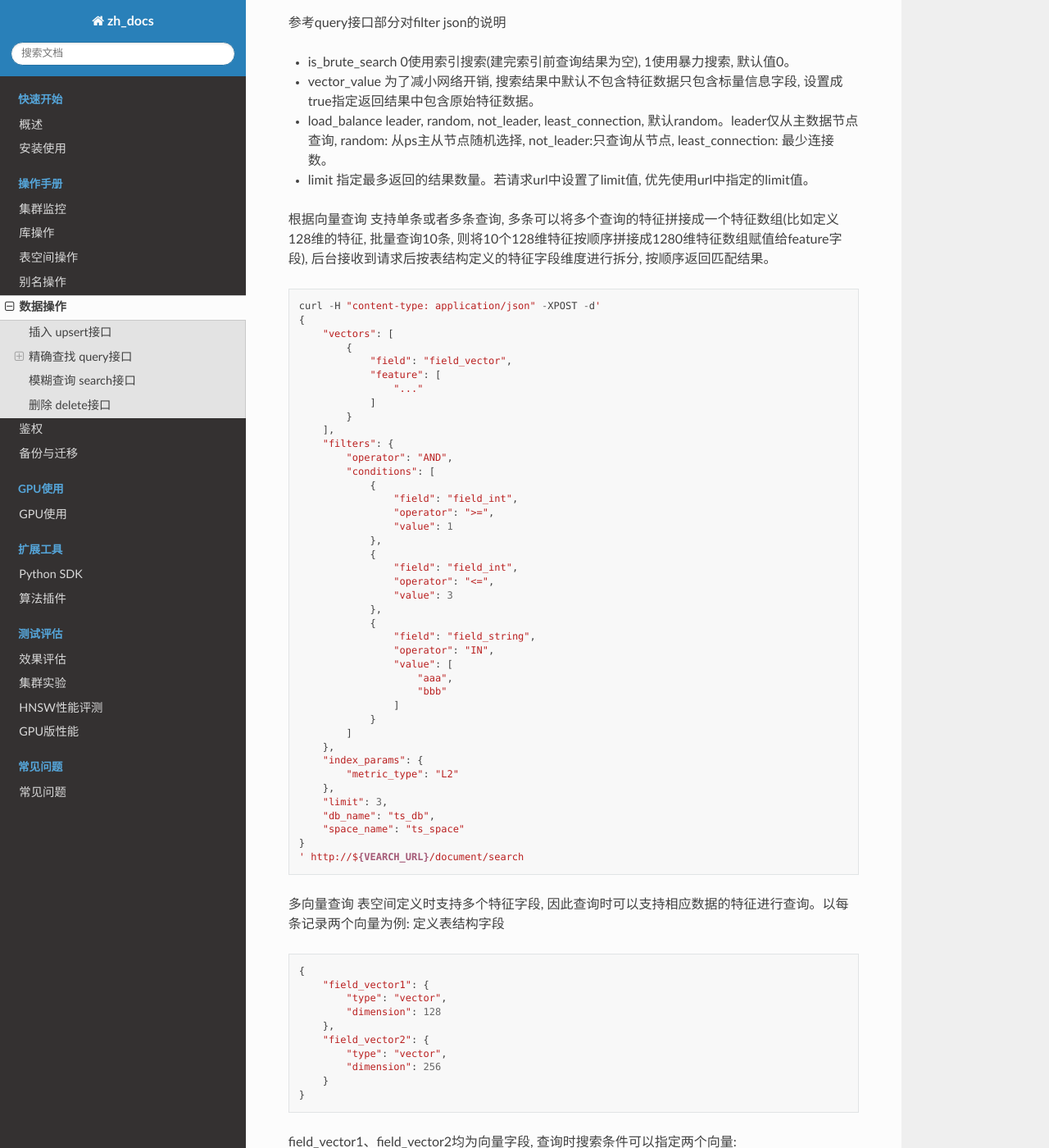
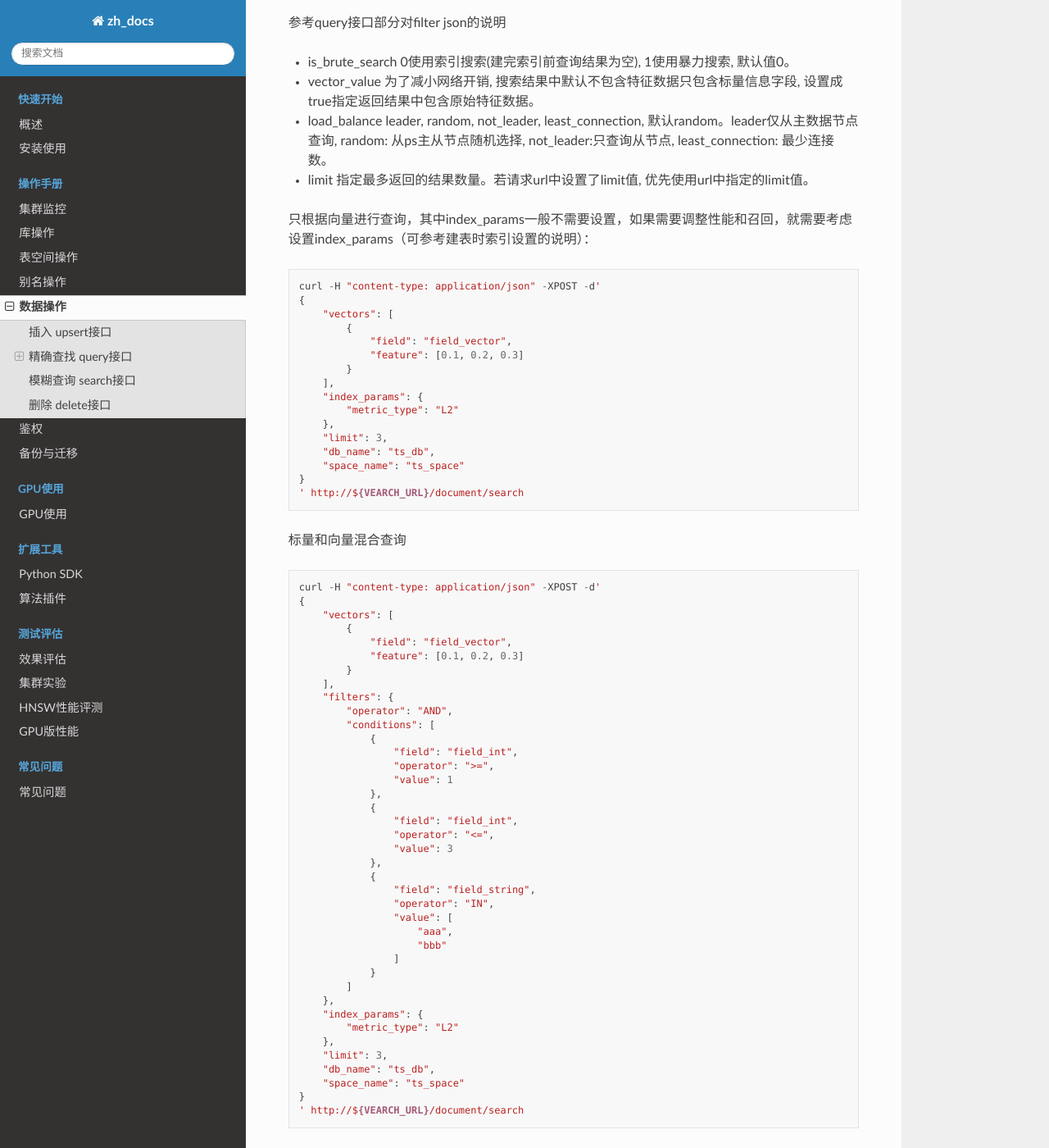
Before and after one commit to vearch/zh_docs, a Sphinx documentation site: the page built from docs/source/use_op/op_doc.rst, in a window 1280 px wide and 1400 px high, scrolled down 8324 px. Shown: the whole window at 82% size. Built offline with Sphinx 7.4.7 and the Read the Docs theme 3.1.0, drawn with Linux system fonts in a browser that asks for light colours; pages that are not in the unit, such as notebooks, are missing from menus; some of the changed text lies outside the part shown.

Commit message:
feat: modify document search docs

```diff
--- a/docs/source/use_op/op_doc.rst
+++ b/docs/source/use_op/op_doc.rst
@@ -456,8 +456,10 @@ FLAT
 
 - limit 指定最多返回的结果数量。若请求url中设置了limit值, 优先使用url中指定的limit值。
 
-根据向量查询
-支持单条或者多条查询, 多条可以将多个查询的特征拼接成一个特征数组(比如定义128维的特征, 批量查询10条, 则将10个128维特征按顺序拼接成1280维特征数组赋值给feature字段), 后台接收到请求后按表结构定义的特征字段维度进行拆分, 按顺序返回匹配结果。
+向量查询
+:::::::::::::::::::::
+
+只根据向量进行查询，其中index_params一般不需要设置，如果需要调整性能和召回，就需要考虑设置index_params（可参考建表时索引设置的说明）：
 ::
 
     curl -H "content-type: application/json" -XPOST -d'
@@ -465,9 +467,30 @@ FLAT
         "vectors": [
             {
                 "field": "field_vector",
-                "feature": [
-                    "..."
-                ]
+                "feature": [0.1, 0.2, 0.3]
+            }
+        ],
+        "index_params": {
+            "metric_type": "L2"
+        },
+        "limit": 3,
+        "db_name": "ts_db",
+        "space_name": "ts_space"
+    }
+    ' http://${VEARCH_URL}/document/search
+
+混合查询
+:::::::::::::::::::::
+
+标量和向量混合查询
+::
+
+    curl -H "content-type: application/json" -XPOST -d'
+    {
+        "vectors": [
+            {
+                "field": "field_vector",
+                "feature": [0.1, 0.2, 0.3]
             }
         ],
         "filters": {
@@ -502,8 +525,39 @@ FLAT
     }
     ' http://${VEARCH_URL}/document/search
 
+批量查询
+:::::::::::::::::::::
 
-多向量查询
+表空间定义一个向量字段，维度为2
+::
+
+    {
+        "field_vector": {
+            "type": "vector",
+            "dimension": 2
+        }
+    }
+
+
+查询时搜索条件可以指定批量查询，可以将多个查询的特征拼接成一个特征数组。
+
+比如定义2维的特征, 批量查询2条, 则将2个2维特征按顺序拼接成4维特征数组赋值给feature字段,
+
+后台接收到请求后按表结构定义的特征字段维度进行拆分, 按顺序返回匹配结果。
+
+如下即为批量查询两个向量:
+::
+
+    {
+        "vectors": [{
+            "field": "field_vector",
+            "feature": [0.1, 0.2, 0.3, 0.4]
+        }]
+    }
+
+多向量字段查询
+:::::::::::::::::::::
+
 表空间定义时支持多个特征字段, 因此查询时可以支持相应数据的特征进行查询。以每条记录两个向量为例: 定义表结构字段
 ::
 
@@ -540,7 +594,7 @@ field_vector1、field_vector2均为向量字段, 查询时搜索条件可以指
 
 field1和field2过滤的结果求交集, 其他参数及请求地址和普通查询一致。
 
-search接口返回格式
+search接口返回格式，search支持批量查询，因此返回结果为2维数组
 ::
 
     {
```
Also changed, not shown: docs/source/use_op/op_space.rst (+14 -7 lines).
